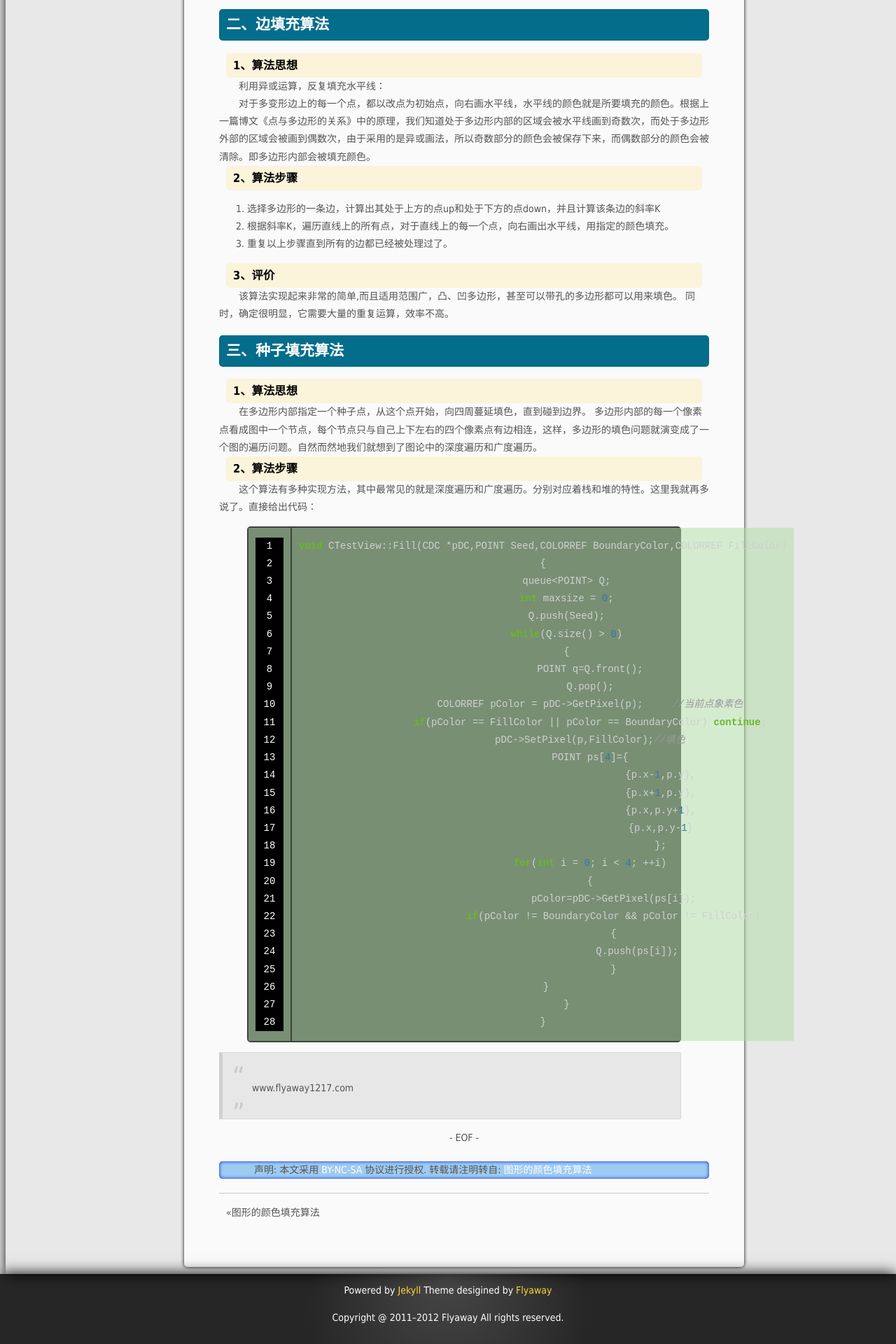
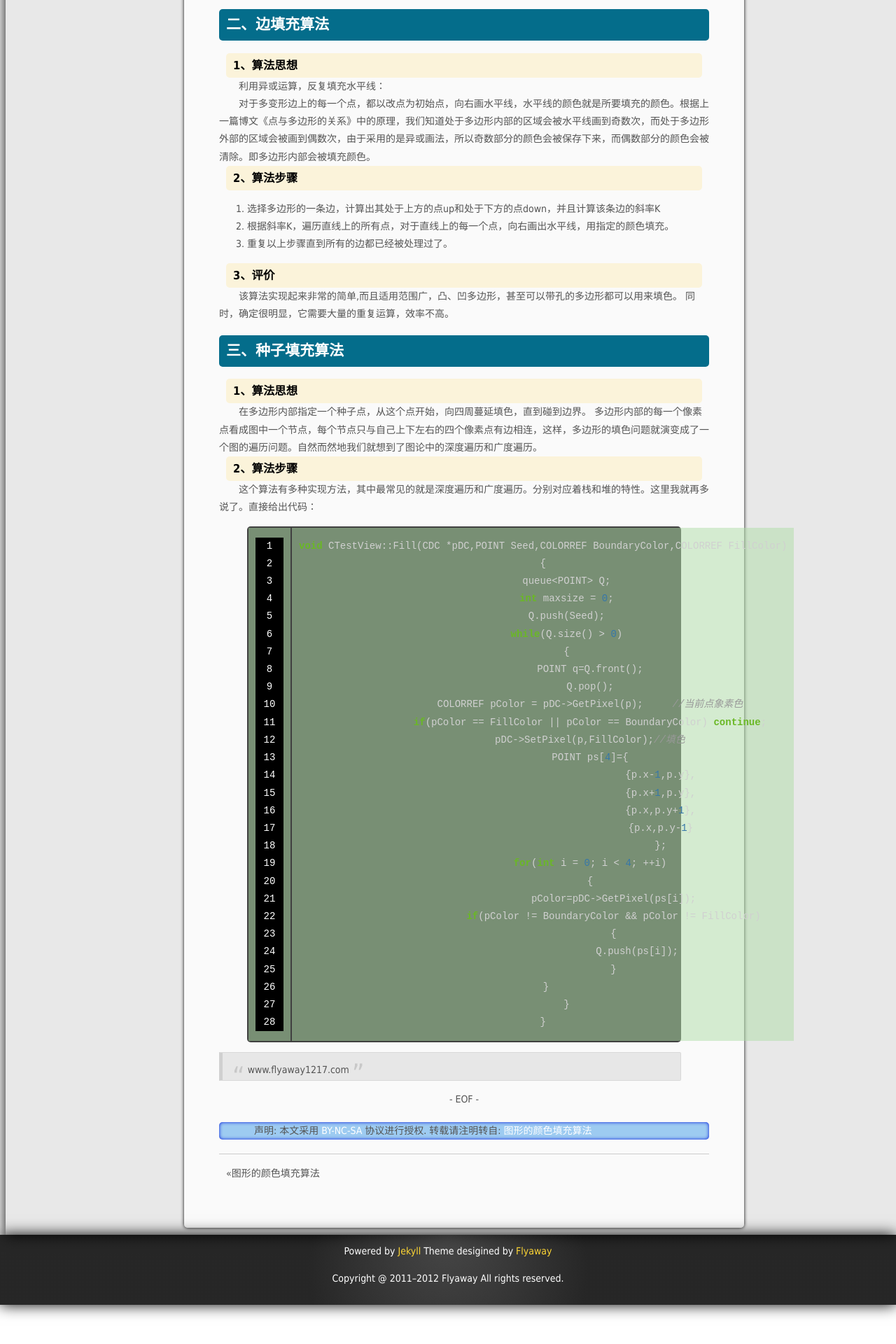
Before and after one commit to flyaway1217/flyaway1217.github.com, a Jekyll site: the page built from _posts/2012-12-30-color-filled.markdown, in a window 1280 px wide. Shown: the part 1166-3086 px from the top of the page at 70% size. Built offline with Jekyll 4.4.1, drawn with Linux system fonts in a browser that asks for light colours; formulas are drawn with MathJax 3.

Commit message:
Update the post blockquote  style again

```diff
--- a/css/post.css
+++ b/css/post.css
@@ -168,6 +168,9 @@
 	margin-left:0px;
 }
 
+#post #content blockquote p{
+	display:inline;
+}
 
 #post #content blockquote:before {
     content: "“";
```
